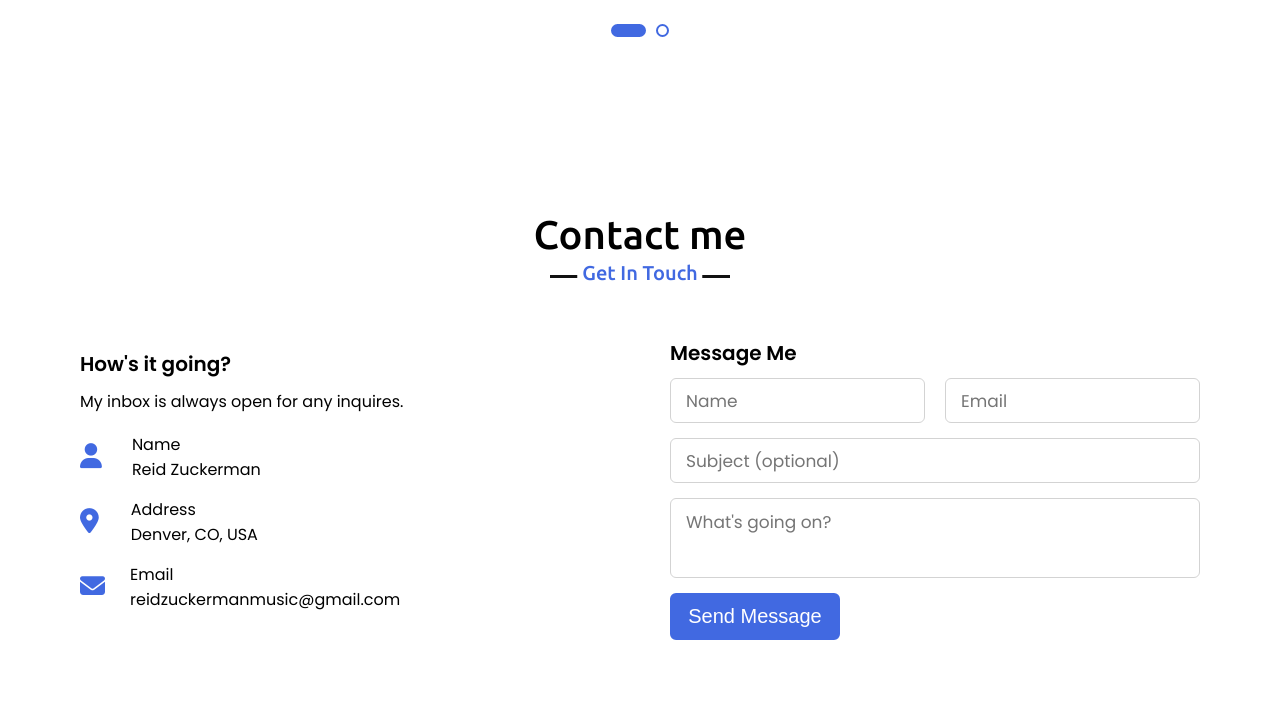
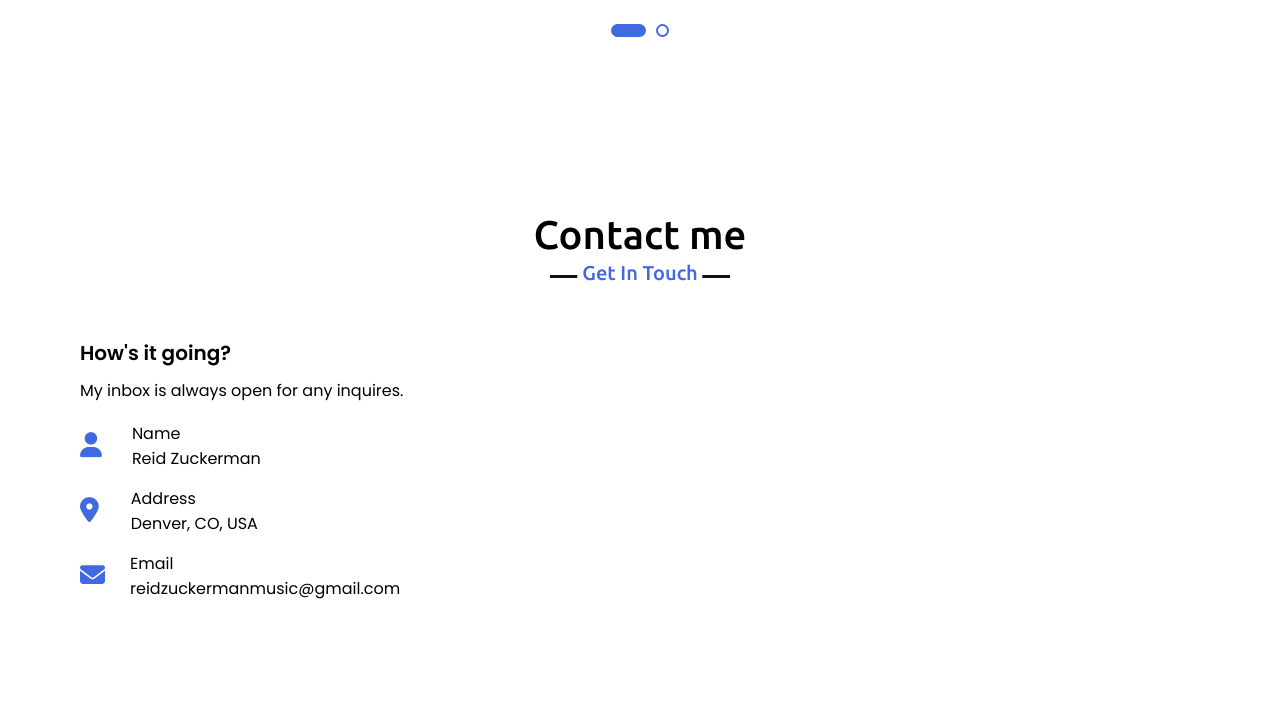
Before and after one commit to MusicJunkyREZ/reidzuckerman, a website: page public/index.html in a window 1280 px wide. Shown: the part 4555-5257 px from the top of the page. Drawn offline with nearby package versions, Linux system fonts and the light colour scheme.

Commit message:
deployment test

```diff
--- a/public/index.html
+++ b/public/index.html
@@ -342,7 +342,7 @@
                 <!-- <div class="column right" id="contact-content-img">
                     <img src="./images/contact-image.png" alt="">
                 </div> -->
-                <div class="column right">
+                <!-- <div class="column right">
                     <div class="text">Message Me</div>
                     <form class="contact-form">
                         <div class="fields">
@@ -363,7 +363,7 @@
                             <button type="submit">Send Message</button>
                         </div>
                     </form>
-                </div>
+                </div> -->
             </div>
         </div>
     </section>
```
